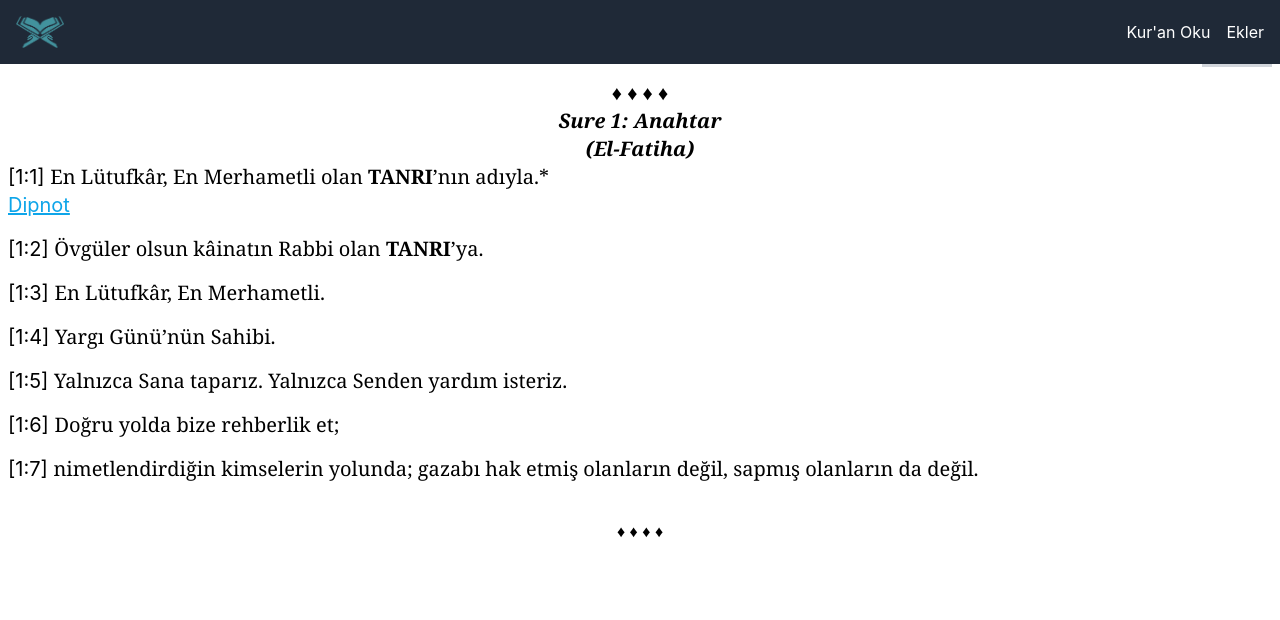
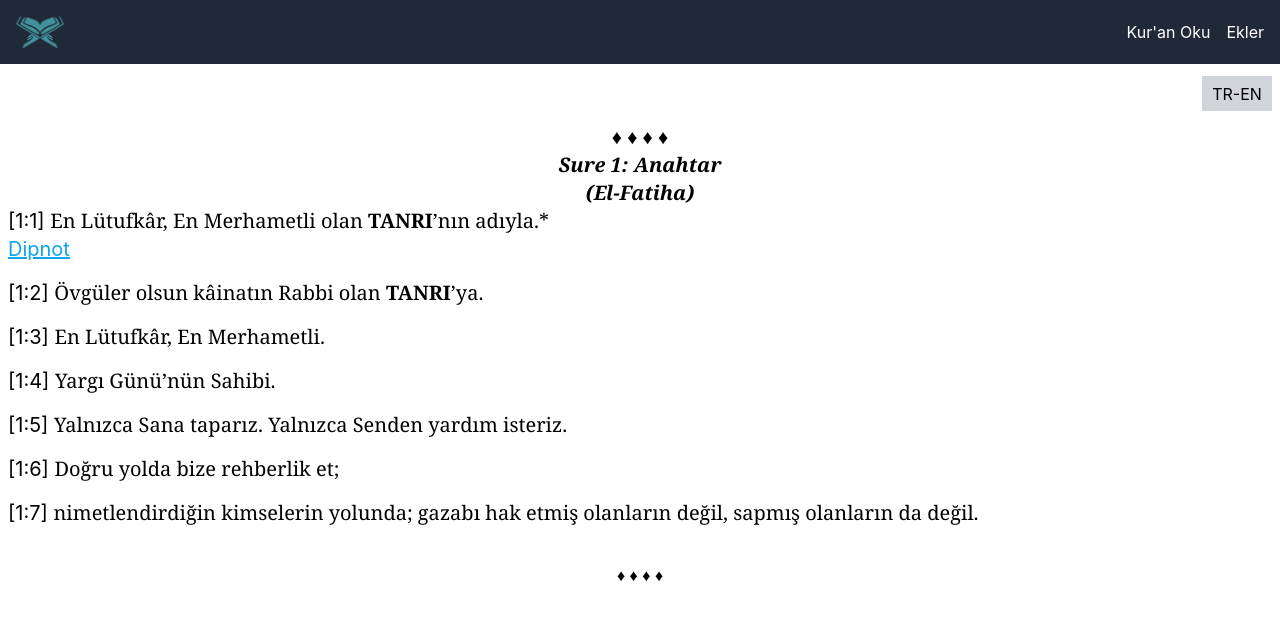
Before and after one commit to SubmitterTech/kuransonahitorg, a React (Create React App) app in the folder app/: page /1 in a window 1280 px wide. Shown: the top 620 px of the page. Built offline with nearby package versions, Linux system fonts and the light colour scheme.

Commit message:
Translate button margin setting has been adjusted

```diff
--- a/app/src/pages/Verses.js
+++ b/app/src/pages/Verses.js
@@ -72,7 +72,7 @@ const Verses = ({ verses, titles, notes, verses_eng, titles_eng, notes_eng }) =>
     return (
         <>
             <Navbar />
-            <div className={`select-text w-screen h-screen bg-white py-2 flex flex-col overflow-y-auto mt-5`}>
+            <div className={`select-text w-screen h-screen bg-white py-2 flex flex-col overflow-y-auto mt-16`}>
                 <div className='flex justify-end w-screen m-0 p-0 my-1'>
                     <div className={`${showEnglish ? "bg-gray-400" : "bg-gray-300"} px-2 py-2 mx-2 flex justify-center items-center h-[35px] w-[70px] cursor-pointer`} onClick={() => {
 
```
